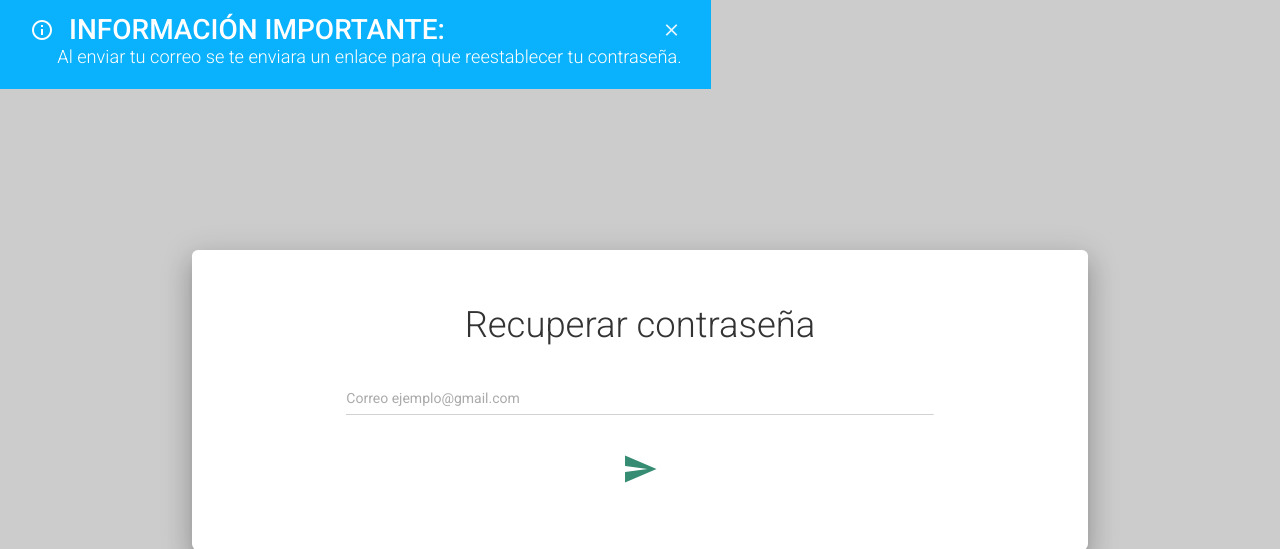
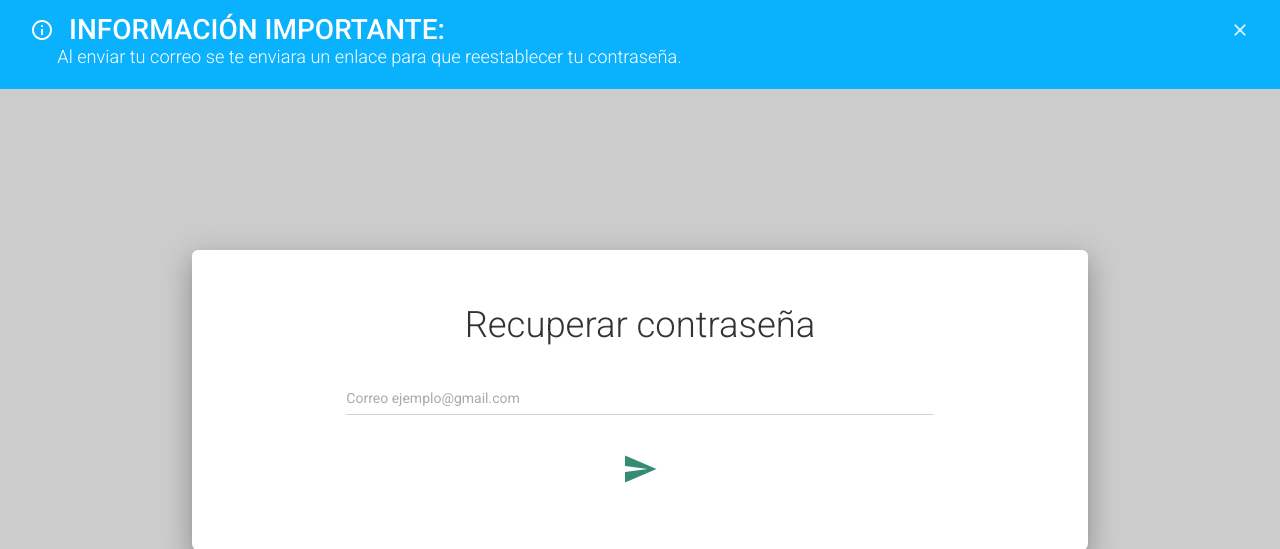
Before and after one commit to LoretoEliel/EPWeb, a Django app: template templates/reset_password/password_reset_form.html in a window 1280 px wide. Shown: the top 549 px of the page. Run offline with Django 3.2, Linux system fonts and the light colour scheme; the template is opened without the code that fills it, so the values that code supplies are empty; parts of the project's set-up code (start-up, migrations or seed data) failed here and were passed over; some libraries are stand-ins or nearby versions.

Commit message:
probando los mensajes

```diff
--- a/templates/reset_password/password_reset_form.html
+++ b/templates/reset_password/password_reset_form.html
@@ -23,7 +23,7 @@
 	<title>El Programador Web</title>
 </head>
 <body>
-    <div class="alert alert-info" style="position: absolute; top: 0; left: 0; margin: auto;">
+    <div class="alert alert-info">
         <div class="container-fluid">
             <div class="alert-icon">
                 <i class="material-icons">info_outline</i>
```
